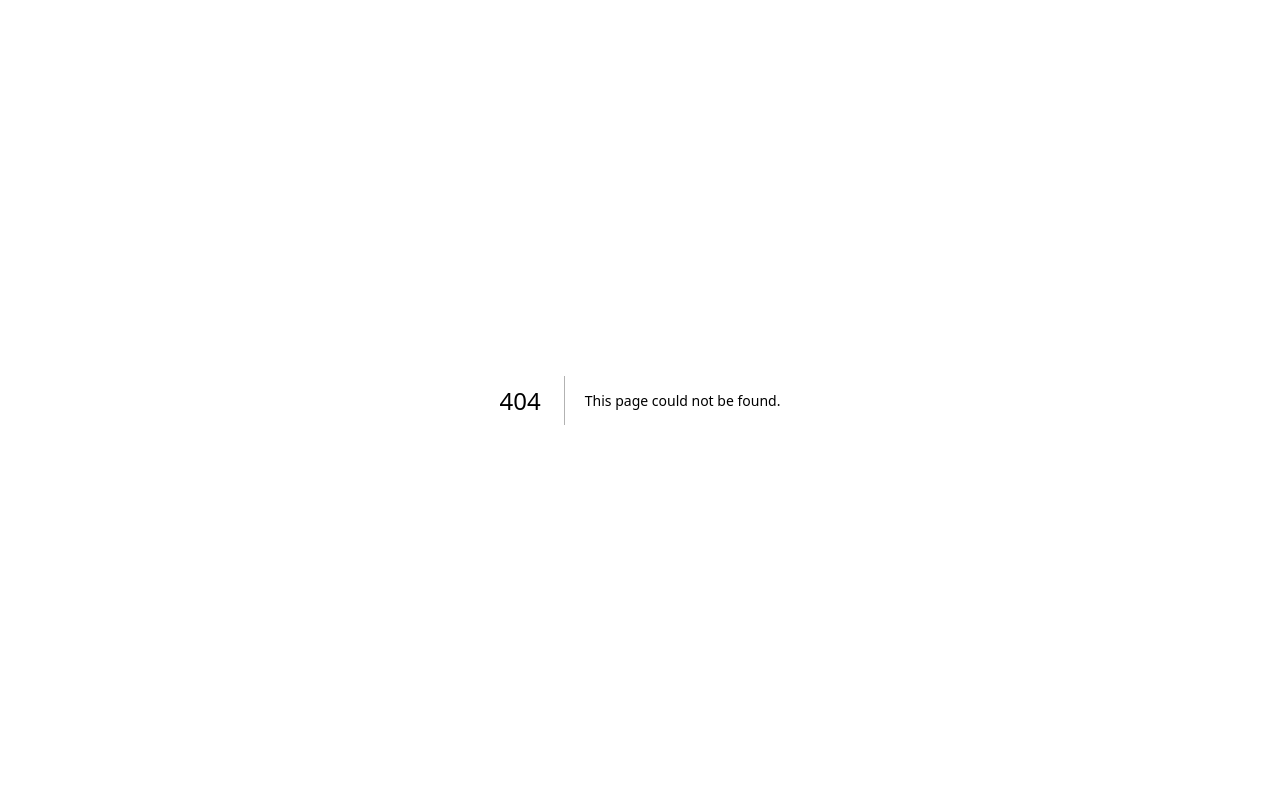
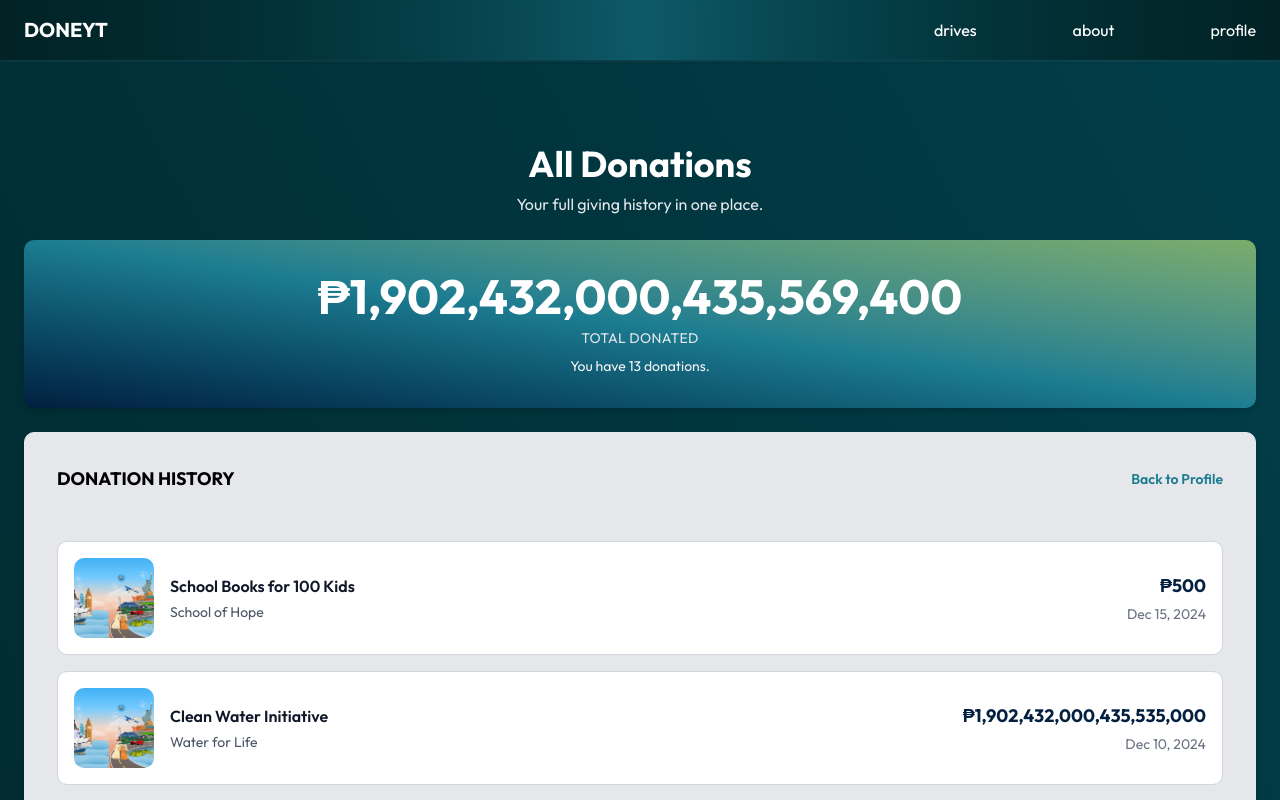
Before and after one commit to Cha17/doneyt, a Next.js app in the folder frontend/: page /donations in a window 1280 px wide. Before the commit this address had no page. Shown: the top 800 px of the page. Built offline with nearby package versions, Linux system fonts and the light colour scheme.

Commit message:
Donation History Page
Created a page for the donation history of user.

```diff
--- /dev/null
+++ b/frontend/app/donations/page.tsx
@@ -0,0 +1,213 @@
+"use client";
+
+import { allDrives, userDonations } from "@/data/allDrives";
+import { useState } from "react";
+import Header from "../components/Header";
+import { Card } from "@/components/ui/card";
+import { formatCurrency } from "@/utils/formatCurrency";
+import Link from "next/link";
+import NoDrivesFound from "../components/NoDrivesFound";
+import Image from "next/image";
+import { ChevronLeftIcon, ChevronRightIcon } from "lucide-react";
+import { Button } from "@/components/ui/button";
+import DonationReceiptModal from "../components/DonationReceiptModal";
+import Footer from "../components/Footer";
+
+export default function DonationsPage() {
+  const totalDonations = userDonations.reduce<number>(
+    (sum, donation) => sum + donation.amount,
+    0
+  );
+  const donationCount = userDonations.length;
+
+  const [currentPage, setCurrentPage] = useState<number>(1);
+  const [open, setOpen] = useState<boolean>(false);
+  const [selected, setSelected] = useState<{
+    donation: (typeof userDonations)[number];
+    drive: (typeof allDrives)[number];
+  } | null>(null);
+
+  const ITEMS_PER_PAGE = 10;
+  const totalPages = Math.ceil(donationCount / ITEMS_PER_PAGE);
+  const startIndex = (currentPage - 1) * ITEMS_PER_PAGE;
+  const endIndex = startIndex + ITEMS_PER_PAGE;
+  const paginatedDonations = userDonations.slice(startIndex, endIndex);
+
+  const handleOpen = (donation: (typeof userDonations)[number]) => {
+    const drive = allDrives.find((d) => d.driveId === donation.driveId);
+    if (!drive) return;
+    setSelected({ donation, drive });
+    setOpen(true);
+  };
+
+  return (
+    <div className="min-h-screen flex flex-col bg-linear-to-tr from-[#012326] to-[#013e4a] font-sans dark:bg-black">
+      <Header />
+      <div className="min-h-screen flex flex-col bg-linear-to-tr from-[#012326] to-[#013e4a] font-sans dark:bg-black">
+        <Header />
+        <main className="flex-1 pt-24">
+          <div className="max-w-7xl mx-auto px-6 py-12 w-full space-y-6">
+            <div className="text-center">
+              <h1 className="text-4xl font-bold text-white">All Donations</h1>
+              <p className="text-gray-200 mt-2">
+                Your full giving history in one place.
+              </p>
+            </div>
+
+            <Card className="bg-linear-to-tr from-[#032040] via-[#1C7D91] to-[#7BAC6B] rounded-lg shadow-md p-8 border border-none text-center">
+              <div className="flex flex-col items-center gap-2">
+                <h2 className="text-4xl sm:text-5xl font-extrabold text-white truncate max-w-full">
+                  {formatCurrency(totalDonations)}
+                </h2>
+                <p className="text-sm text-gray-200 uppercase tracking-wide">
+                  TOTAL DONATED
+                </p>
+                <p className="text-sm text-gray-100">
+                  You have {donationCount} donation
+                  {donationCount === 1 ? "" : "s"}.
+                </p>
+              </div>
+            </Card>
+
+            <Card className="bg-gray-200 rounded-lg shadow-md p-8">
+              <div className="flex items-center justify-between mb-6">
+                <h2 className="text-lg font-bold text-black uppercase">
+                  Donation History
+                </h2>
+                <Link
+                  href="/profile"
+                  className="text-[#1C7D91] font-semibold hover:underline text-sm"
+                >
+                  Back to Profile
+                </Link>
+              </div>
+
+              {userDonations.length === 0 ? (
+                <p className="text-gray-600 text-center py-10">
+                  You have not made any donations yet.
+                </p>
+              ) : (
+                <>
+                  <div className="space-y-4">
+                    {paginatedDonations.map((donation) => {
+                      const drive = allDrives.find(
+                        (d) => d.driveId === donation.driveId
+                      );
+                      if (!drive) return null;
+
+                      return (
+                        <button
+                          key={donation.driveId}
+                          type="button"
+                          onClick={() => handleOpen(donation)}
+                          className="w-full text-left"
+                        >
+                          <div className="bg-white rounded-lg p-4 hover:shadow-md transition-shadow border border-gray-300">
+                            <div className="flex items-center gap-4">
+                              <div className="relative w-20 h-20 rounded-lg overflow-hidden flex-shrink-0">
+                                <Image
+                                  src={drive.imageUrl}
+                                  alt={drive.title}
+                                  width={80}
+                                  height={80}
+                                  className="object-cover w-full h-full"
+                                />
+                              </div>
+
+                              <div className="flex-1 min-w-0">
+                                <h3 className="text-base font-semibold text-gray-900 mb-1 truncate">
+                                  {drive.title}
+                                </h3>
+                                <p className="text-sm text-gray-600 truncate">
+                                  {drive.organization}
+                                </p>
+                              </div>
+
+                              <div className="flex flex-col items-end gap-1">
+                                <span className="text-lg font-bold text-[#032040]">
+                                  {formatCurrency(donation.amount)}
+                                </span>
+                                <span className="text-sm text-gray-500">
+                                  {donation.date}
+                                </span>
+                              </div>
+                            </div>
+                          </div>
+                        </button>
+                      );
+                    })}
+                  </div>
+
+                  {/* Pagination */}
+                  {userDonations.length > ITEMS_PER_PAGE && (
+                    <>
+                      <div className="flex justify-center items-center gap-2 mt-12 mb-8">
+                        <Button
+                          onClick={() => setCurrentPage(currentPage - 1)}
+                          disabled={currentPage === 1}
+                          className="px-4 py-2 rounded-lg border border-gray-300 bg-white text-gray-700 hover:bg-gray-50 disabled:opacity-50 disabled:cursor-not-allowed transition-colors"
+                        >
+                          <ChevronLeftIcon className="w-4 h-4" />
+                        </Button>
+                        {Array.from({ length: totalPages }, (_, i) => i + 1)
+                          .slice(
+                            Math.max(
+                              0,
+                              Math.min(totalPages - 5, currentPage - 3)
+                            ),
+                            Math.max(5, Math.min(totalPages, currentPage + 2))
+                          )
+                          .map((pageNumber) => (
+                            <Button
+                              key={pageNumber}
+                              onClick={() => setCurrentPage(pageNumber)}
+                              className={
+                                currentPage === pageNumber
+                                  ? "bg-blue-600 text-white px-4 py-2 rounded-lg font-medium transition-colors"
+                                  : "px-4 py-2 rounded-lg border border-gray-300 bg-white text-gray-700 font-medium hover:bg-gray-50 transition-colors"
+                              }
+                            >
+                              {pageNumber}
+                            </Button>
+                          ))}
+                        <Button
+                          onClick={() => setCurrentPage(currentPage + 1)}
+                          disabled={currentPage === totalPages}
+                          className="px-4 py-2 rounded-lg border border-gray-300 bg-white text-gray-700 hover:bg-gray-50 disabled:opacity-50 disabled:cursor-not-allowed transition-colors"
+                        >
+                          <ChevronRightIcon className="w-4 h-4" />
+                        </Button>
+                      </div>
+                      <div className="flex justify-center items-center gap-2 mb-8 text-sm text-gray-600">
+                        Page {currentPage} of {totalPages}
+                      </div>
+                    </>
+                  )}
+                </>
+              )}
+            </Card>
+          </div>
+        </main>
+        <Footer />
+
+        {userDonations.length > 0 && selected && (
+          <DonationReceiptModal
+            open={open}
+            onOpenChange={setOpen}
+            donation={selected.donation}
+            drive={selected.drive}
+          />
+        )}
+      </div>
+      <Footer />
+      {userDonations.length > 0 && selected && (
+        <DonationReceiptModal
+          open={open}
+          onOpenChange={setOpen}
+          donation={selected.donation}
+          drive={selected.drive}
+        />
+      )}
+    </div>
+  );
+}
--- a/frontend/app/profile/page.tsx
+++ b/frontend/app/profile/page.tsx
@@ -227,7 +227,7 @@ export function UserDonations() {
       {/* View All Link */}
       <div className="mt-6 text-center">
         <Link
-          href="/sample/alldon"
+          href="/donations"
           className="text-[#1C7D91] font-semibold hover:underline"
         >
           View All Donations →
```
